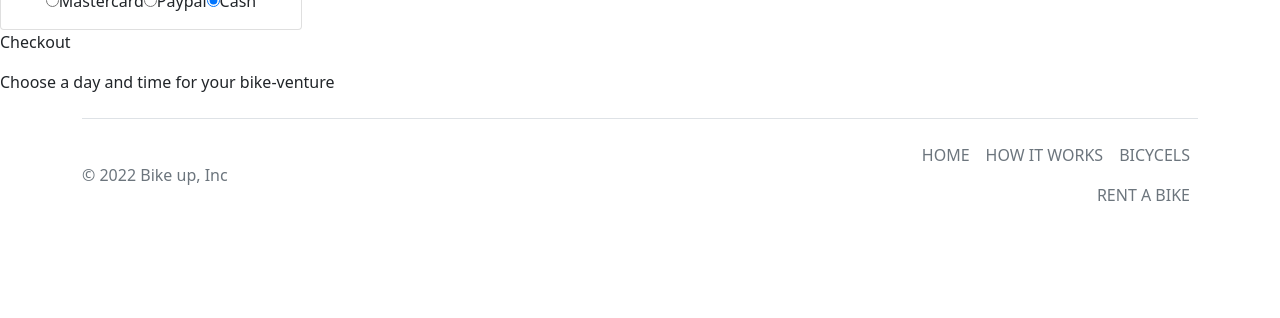
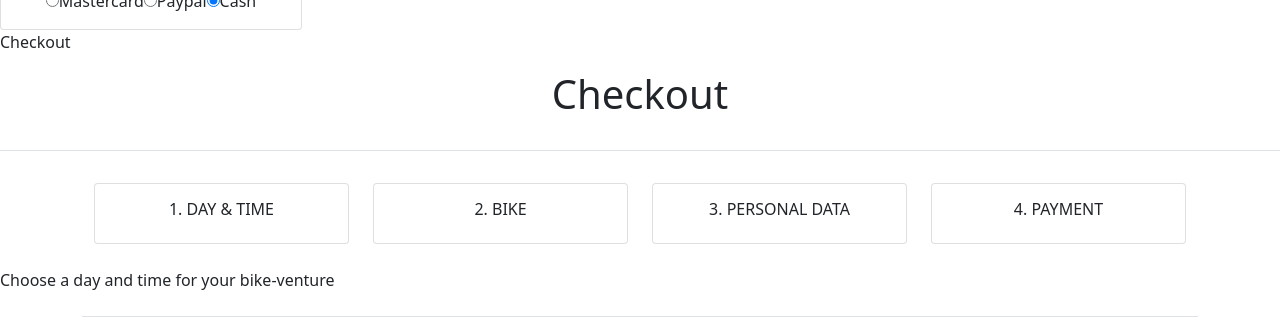
Before and after one commit to Ivorysanna/Fahrradverleih, a Vue app: page /RentABike in a window 1280 px wide. Shown: the part 627-945 px from the top of the page. Before the commit the page ends 858 px from the top, so only its background shows below. Built offline with nearby package versions, Linux system fonts and the light colour scheme; no server answers.

Commit message:
payemt ratio and checkout styles added

```diff
--- a/src/views/RentABikeView.vue
+++ b/src/views/RentABikeView.vue
@@ -177,11 +177,29 @@ export default {
                             <h5 class="card-title">Payment</h5>
                             <h6 class="card-subtitle mb-2 text-muted">Please choose your prefered payment option</h6>
                             <form>
-                                <input type="radio" id="mc" name="payment" v-model="selectedPaymentOption" value="Mastercard" />
+                                <input
+                                    type="radio"
+                                    id="mc"
+                                    name="payment"
+                                    v-model="selectedPaymentOption"
+                                    value="Mastercard"
+                                />
                                 <label for="mc"> Mastercard</label>
-                                <input type="radio" id="pp" name="payment" v-model="selectedPaymentOption" value="Paypal" />
+                                <input
+                                    type="radio"
+                                    id="pp"
+                                    name="payment"
+                                    v-model="selectedPaymentOption"
+                                    value="Paypal"
+                                />
                                 <label for="pp">Paypal</label>
-                                <input type="radio" id="cash" name="payment" v-model="selectedPaymentOption" value="Cash" />
+                                <input
+                                    type="radio"
+                                    id="cash"
+                                    name="payment"
+                                    v-model="selectedPaymentOption"
+                                    value="Cash"
+                                />
                                 <label for="cash">Cash</label>
                             </form>
                         </div>
@@ -189,6 +207,46 @@ export default {
                 </div>
             </div>
             <p>Checkout</p>
+
+            <div>
+                <h1 class="border-bottom">Checkout</h1>
+                <div class="container p-4">
+                    <div class="row row-cols-1 row-cols-md-4 g-4">
+                        <div class="col">
+                            <div class="card col text-center">
+                                <div class="card-body">
+                                    <h6 class="card-title">1. DAY & TIME</h6>
+                                    <p class="card-text"></p>
+                                </div>
+                            </div>
+                        </div>
+                        <div class="col">
+                            <div class="card col text-center">
+                                <div class="card-body">
+                                    <h6 class="card-title">2. BIKE</h6>
+                                    <p class="card-text"></p>
+                                </div>
+                            </div>
+                        </div>
+                        <div class="col">
+                            <div class="card col text-center">
+                                <div class="card-body">
+                                    <h6 class="card-title">3. PERSONAL DATA</h6>
+                                    <p class="card-text"></p>
+                                </div>
+                            </div>
+                        </div>
+                        <div class="col">
+                            <div class="card col text-center">
+                                <div class="card-body">
+                                    <h6 class="card-title">4. PAYMENT</h6>
+                                    <p class="card-text"></p>
+                                </div>
+                            </div>
+                        </div>
+                    </div>
+                </div>
+            </div>
         </div>
         <div class="dayTime">
             <p>Choose a day and time for your bike-venture</p>
```
